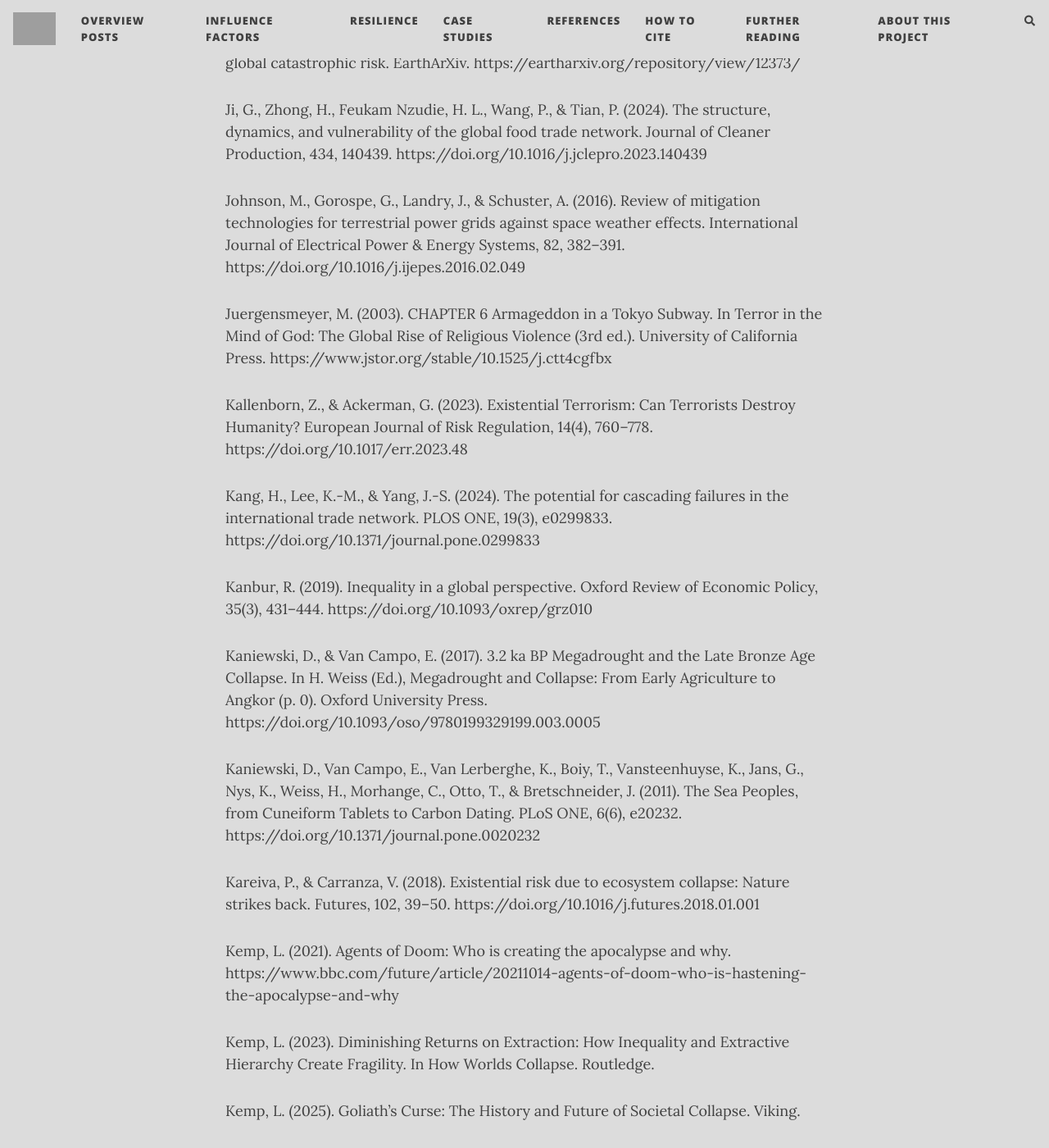
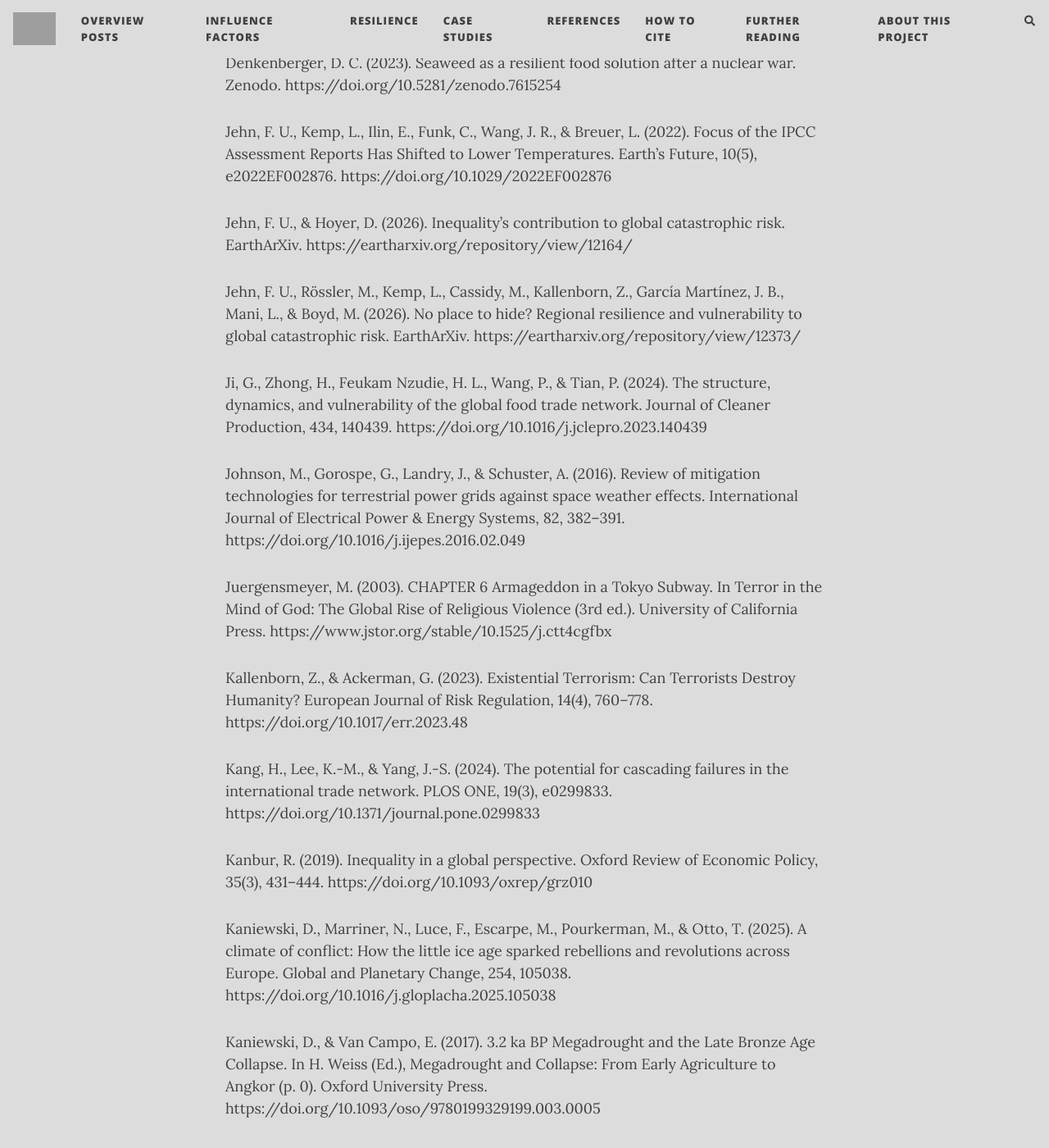
Before and after one commit to florianjehn/Societal_Collapse, a Jekyll site: the page built from references.md, in a window 1280 px wide and 1400 px high, scrolled down 12642 px. Shown: the whole window at 82% size. Built offline with Jekyll 4.4.1, drawn with Linux system fonts in a browser that asks for light colours; nearby versions of some CDN libraries; comment, search, counter and statistics services are not loaded; some of the changed text lies outside the part shown; grey boxes are pictures that could not be loaded.

Commit message:
Update references.md

```diff
--- a/references.md
+++ b/references.md
@@ -86,6 +86,8 @@
 Brooks, M. (2006). World War Z: An Oral History of the Zombie War. Del Rey.
 
 Brunner, J. (1972). The Sheep Look Up. Harper & Row.
+
+Büntgen, U., Cosmo, N. D., Esper, J., Frachetti, M., Khalidi, L., Mauelshagen, F., Rohland, E., & Oppenheimer, C. (2025). Volcanoes, Climate, and Society. https://doi.org/10.1146/annurev-earth-032524-013254
 
 Büntgen, U., Arseneault, D., Boucher, É., Churakova (Sidorova), O. V., Gennaretti, F., Crivellaro, A., Hughes, M. K., Kirdyanov, A. V., Klippel, L., Krusic, P. J., Linderholm, H. W., Ljungqvist, F. C., Ludescher, J., McCormick, M., Myglan, V. S., Nicolussi, K., Piermattei, A., Oppenheimer, C., Reinig, F., … Esper, J. (2020). Prominent role of volcanism in Common Era climate variability and human history. Dendrochronologia, 64, 125757. https://doi.org/10.1016/j.dendro.2020.125757
 
@@ -205,6 +207,8 @@
 
 Hoyer, D., Holder, S., Bennett, J. S., François, P., Whitehouse, H., Covey, A., Feinman, G., Korotayev, A., Vustiuzhanin, V., Preiser-Kapeller, J., Bard, K., Levine, J., Reddish, J., Orlandi, G., Ainsworth, R., & Turchin, P. (2024). All Crises are Unhappy in their Own Way: The role of societal instability in shaping the past. OSF. https://doi.org/10.31235/osf.io/rk4gd
 
+Huhtamaa, H., Stoffel, M., & Corona, C. (2022). Recession or resilience? Long-range socioeconomic consequences of the 17th century volcanic eruptions in northern Fennoscandia. Climate of the Past, 18(9), 2077–2092. https://doi.org/10.5194/cp-18-2077-2022
+
 Hunt, T., & Lipo, C. (2012). Ecological Catastrophe and Collapse: The Myth of “Ecocide” on Rapa Nui (Easter Island) (SSRN Scholarly Paper No. 2042672). https://doi.org/10.2139/ssrn.2042672
 
 Jackson, L. C., Kahana, R., Graham, T., Ringer, M. A., Woollings, T., Mecking, J. V., & Wood, R. A. (2015). Global and European climate impacts of a slowdown of the AMOC in a high resolution GCM. Climate Dynamics, 45(11), 3299–3316. https://doi.org/10.1007/s00382-015-2540-2
@@ -225,6 +229,8 @@
 
 Jehn, F. U., Kemp, L., Ilin, E., Funk, C., Wang, J. R., & Breuer, L. (2022). Focus of the IPCC Assessment Reports Has Shifted to Lower Temperatures. Earth’s Future, 10(5), e2022EF002876. https://doi.org/10.1029/2022EF002876
 
+Jehn, F. U., & Hoyer, D. (2026). Inequality’s contribution to global catastrophic risk. EarthArXiv. https://eartharxiv.org/repository/view/12164/
+
 Jehn, F. U., Rössler, M., Kemp, L., Cassidy, M., Kallenborn, Z., García Martínez, J. B., Mani, L., & Boyd, M. (2026). No place to hide? Regional resilience and vulnerability to global catastrophic risk. EarthArXiv. https://eartharxiv.org/repository/view/12373/
 
 Ji, G., Zhong, H., Feukam Nzudie, H. L., Wang, P., & Tian, P. (2024). The structure, dynamics, and vulnerability of the global food trade network. Journal of Cleaner Production, 434, 140439. https://doi.org/10.1016/j.jclepro.2023.140439
@@ -238,6 +244,8 @@
 Kang, H., Lee, K.-M., & Yang, J.-S. (2024). The potential for cascading failures in the international trade network. PLOS ONE, 19(3), e0299833. https://doi.org/10.1371/journal.pone.0299833
 
 Kanbur, R. (2019). Inequality in a global perspective. Oxford Review of Economic Policy, 35(3), 431–444. https://doi.org/10.1093/oxrep/grz010
+
+Kaniewski, D., Marriner, N., Luce, F., Escarpe, M., Pourkerman, M., & Otto, T. (2025). A climate of conflict: How the little ice age sparked rebellions and revolutions across Europe. Global and Planetary Change, 254, 105038. https://doi.org/10.1016/j.gloplacha.2025.105038
 
 Kaniewski, D., & Van Campo, E. (2017). 3.2 ka BP Megadrought and the Late Bronze Age Collapse. In H. Weiss (Ed.), Megadrought and Collapse: From Early Agriculture to Angkor (p. 0). Oxford University Press. https://doi.org/10.1093/oso/9780199329199.003.0005
 
```
Also changed, not shown: other parts of references.md (+2 -0 lines).
